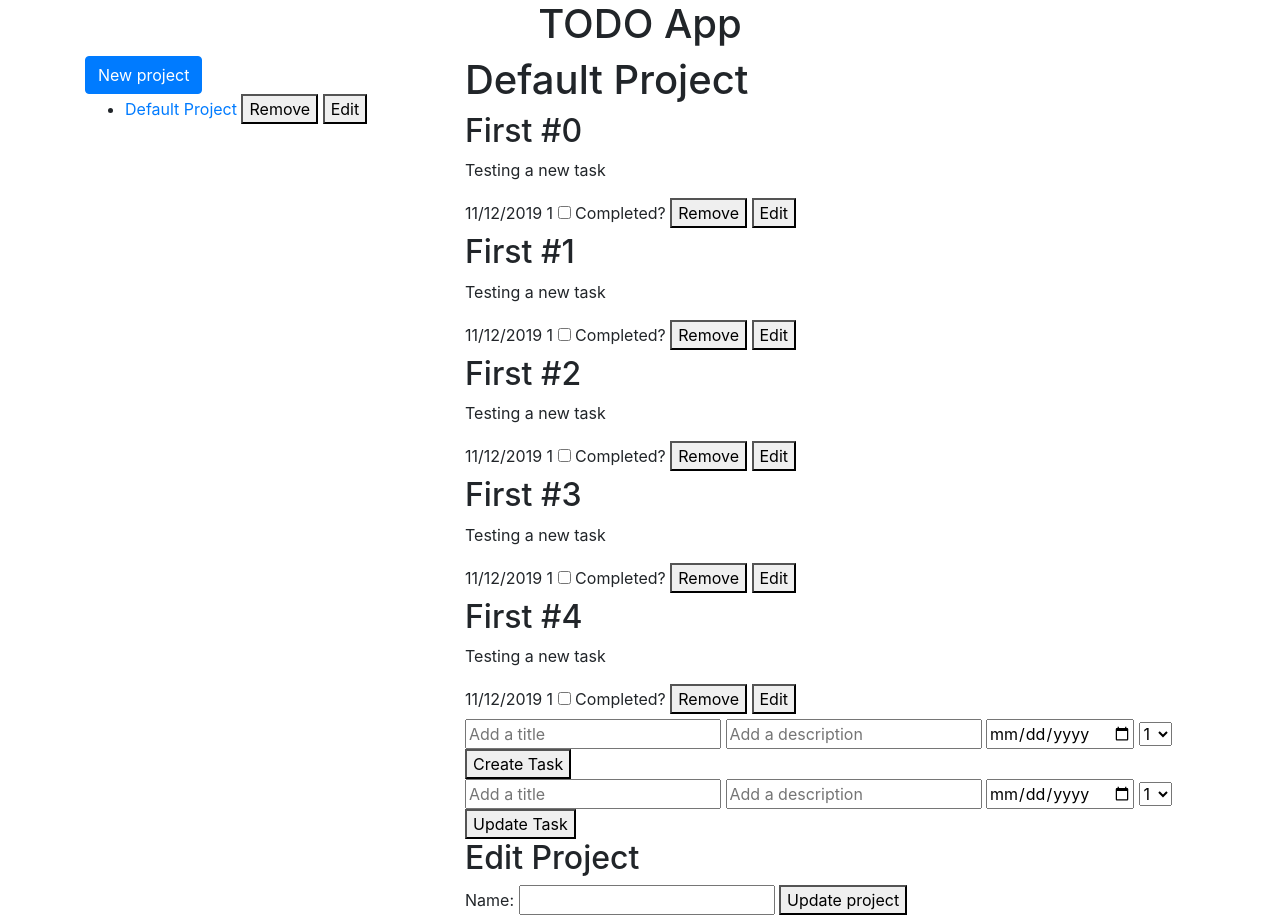
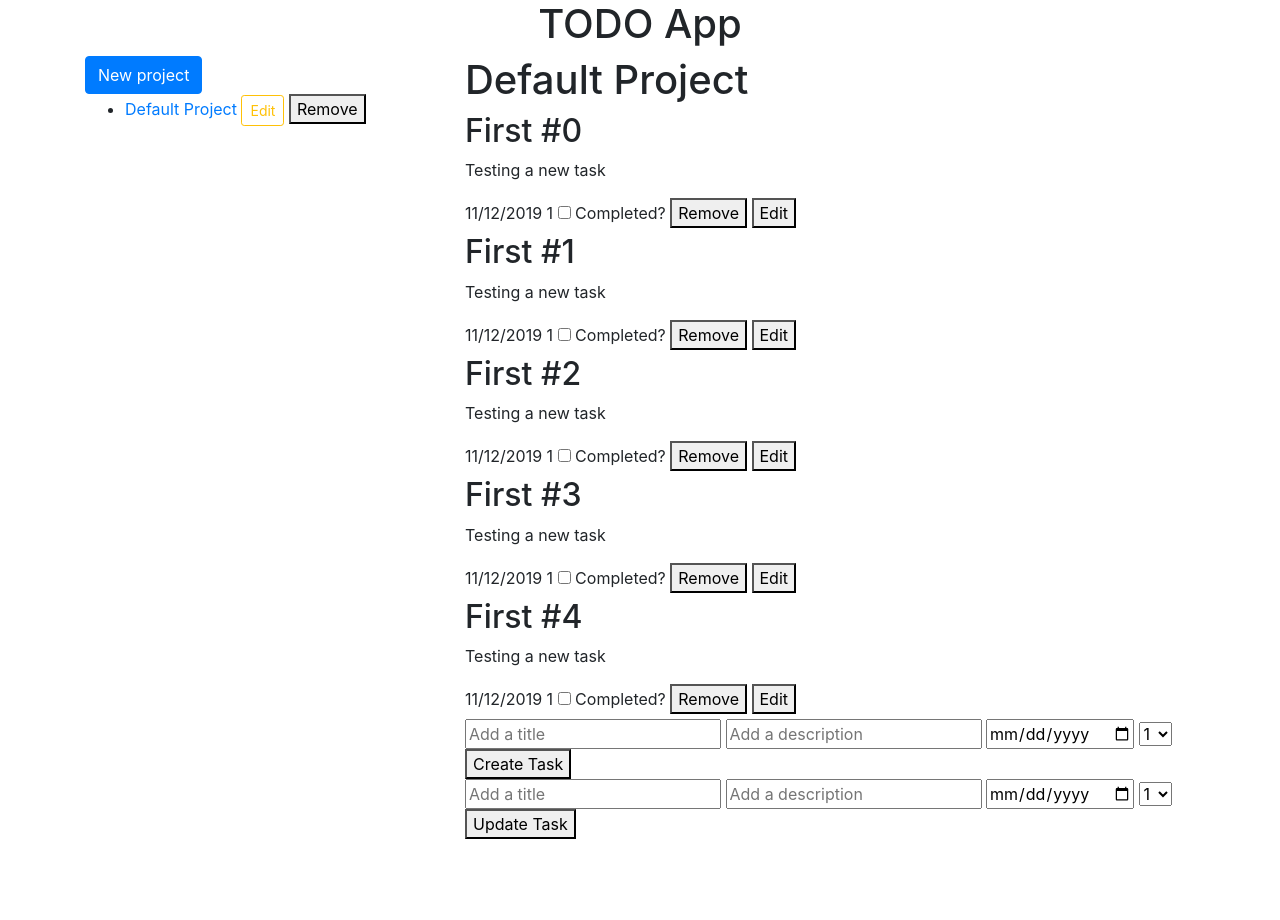
Before and after one commit to efrapp/todo-list, a website built with webpack: page dist/index.html in a window 1280 px wide. After the commit the page ends 839 px from the top, so only its background shows below. Built offline with nearby package versions, Linux system fonts and the light colour scheme.

Commit message:
Add style to edit project form with Bootstrap modal

```diff
--- a/dist/index.html
+++ b/dist/index.html
@@ -41,12 +41,23 @@
                 </div>
               </div>
           </div>
-          <div id="edit-project">
-            <h2> Edit Project </h2>
-            <label for="project-name"> Name: </label>
-            <input type="text" name="project[name]" id="project-name">
-            <button id="update-project-btn"> Update project </button>
-          </div>
+          <div class="modal fade modal-edit-project" tabindex="-1" role="dialog" aria-labelledby="myLargeModalLabel" aria-hidden="true">
+            <div class="modal-dialog">
+              <div class="modal-content">
+                <div class="modal-header">
+                  <h2> Edit Project </h2>
+                </div>
+                <div class="modal-body">
+                  <div id="edit-project">
+                    <div class="from-group">
+                      <label for="project-name"> Name: </label>
+                      <input type="text" name="project[name]" id="project-name">
+                    </div>
+                    <button id="update-project-btn" data-dismiss="modal" class="btn btn-success"> Update project </button>
+                  </div>
+                </div>
+              </div>
+            </div>
         </div>
       </div>
     </div>
@@ -106,8 +117,8 @@
     <template id="projects-list-template">
       <li class="project-actions">
         <a href="#" class="project-link"> </a>
+        <button type="button" class="btn btn-outline-warning btn-sm edit-project-btn" data-toggle="modal" data-target=".modal-edit-project"> Edit </button>
         <button class="remove-project"> Remove </button>
-        <button class="edit-project-btn"> Edit </button>
       </li>
     </template>
   </body>
```
